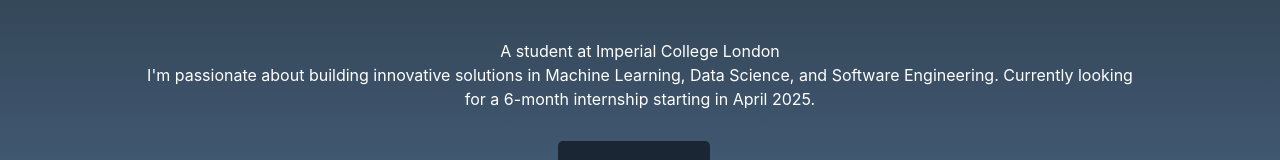
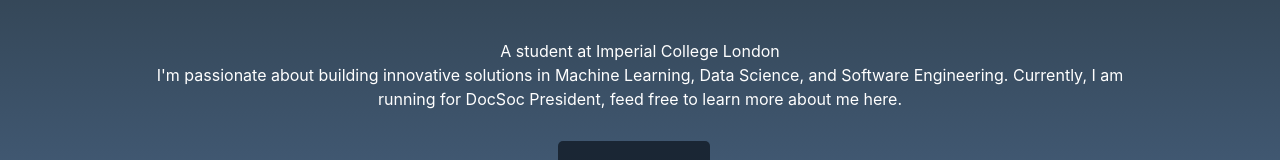
Before and after one commit to RayanAkhtar/portfolio, a React (Vite) app: page /#/ in a window 1280 px wide. Shown: the part 297-457 px from the top of the page. Built offline with nearby package versions, Linux system fonts and the light colour scheme; no server answers; the database is empty.

Commit message:
feat: update homepage

```diff
--- a/src/pages/Home.tsx
+++ b/src/pages/Home.tsx
@@ -65,7 +65,7 @@ const Home: React.FC = () => {
           <p className="position">A student at Imperial College London</p>
           <p className="description">
             I'm passionate about building innovative solutions in <span className="highlight">Machine Learning</span>, <span className="highlight">Data Science</span>, and <span className="highlight">Software Engineering</span>.
-            Currently looking for a 6-month internship starting in April 2025.
+            Currently, I am running for DocSoc President, feed free to learn more about me here.
           </p>
         </div>
         <div className="cta-button">
```
